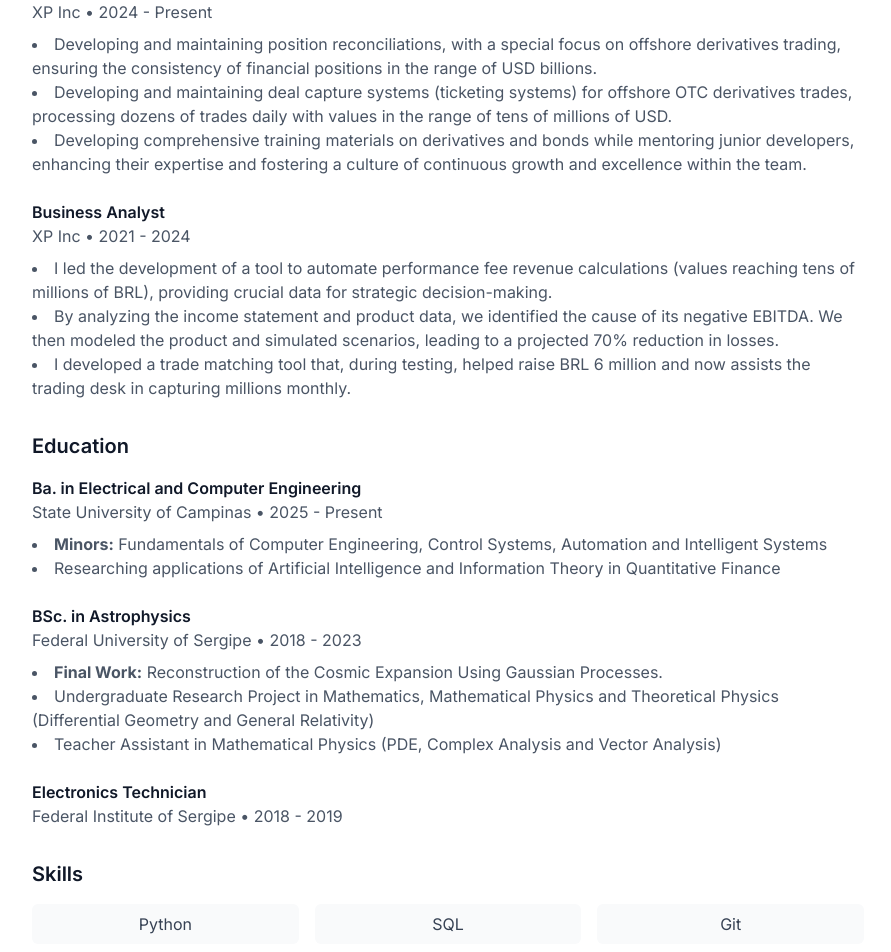
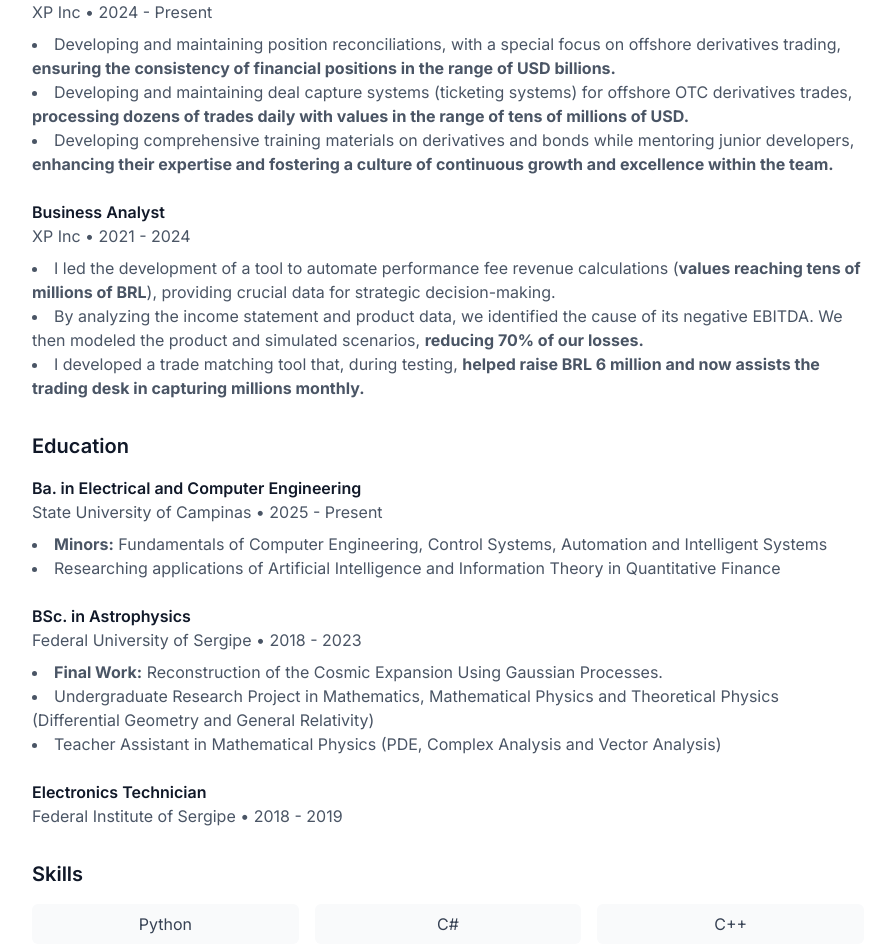
Before and after one commit to VicSanNun/vicsannun.github.io, a Next.js app: page /resume in a window 1280 px wide. Shown: the part 600-1552 px from the top of the page, without its empty margins (192-1083 px from the left). Built offline with nearby package versions, Linux system fonts and the light colour scheme.

Commit message:
continuando ajustes no resume

```diff
--- a/src/app/resume/page.tsx
+++ b/src/app/resume/page.tsx
@@ -32,20 +32,20 @@ export default function Resume() {
               <h4 className="font-semibold text-gray-900">Quantitative Developer</h4>
               <p className="text-gray-600">XP Inc • 2024 - Present</p>
               <ul className="list-disc list-inside text-gray-600 mt-2">
-                <li>Developing and maintaining position reconciliations, with a special focus on offshore derivatives trading, ensuring the consistency of financial positions in the range of USD billions.</li>
-                <li>Developing and maintaining deal capture systems (ticketing systems) for offshore OTC derivatives trades, processing dozens of trades daily with values in the range of tens of millions of USD.</li>
-                <li>Developing comprehensive training materials on derivatives and bonds while mentoring junior developers, enhancing their expertise and fostering a culture of continuous growth and excellence within the team.</li>
+                <li>Developing and maintaining position reconciliations, with a special focus on offshore derivatives trading, <strong>ensuring the consistency of financial positions in the range of USD billions.</strong></li>
+                <li>Developing and maintaining deal capture systems (ticketing systems) for offshore OTC derivatives trades, <strong>processing dozens of trades daily with values in the range of tens of millions of USD.</strong></li>
+                <li>Developing comprehensive training materials on derivatives and bonds while mentoring junior developers, <strong>enhancing their expertise and fostering a culture of continuous growth and excellence within the team.</strong></li>
               </ul>
             </div>
             <div>
               <h4 className="font-semibold text-gray-900">Business Analyst</h4>
               <p className="text-gray-600">XP Inc • 2021 - 2024</p>
               <ul className="list-disc list-inside text-gray-600 mt-2">
-                <li>I led the development of a tool to automate performance fee revenue calculations (values reaching tens of millions of BRL), providing crucial data for strategic decision-making.</li>
-                <li>By analyzing the income statement and product data, we identified the cause of its negative EBITDA. We then modeled the product and simulated scenarios, leading to a projected 70% reduction in losses.
+                <li>I led the development of a tool to automate performance fee revenue calculations (<strong>values reaching tens of millions of BRL</strong>), providing crucial data for strategic decision-making.</li>
+                <li>By analyzing the income statement and product data, we identified the cause of its negative EBITDA. We then modeled the product and simulated scenarios, <strong>reducing 70% of our losses.</strong>
                 </li>
-                <li>I developed a trade matching tool that, during testing, helped raise BRL 6 million and now
-                assists the trading desk in capturing millions monthly.</li>
+                <li>I developed a trade matching tool that, during testing, <strong>helped raise BRL 6 million and now
+                assists the trading desk in capturing millions monthly.</strong></li>
               </ul>
             </div>
           </div>
@@ -86,9 +86,14 @@ export default function Resume() {
           <div className="grid grid-cols-2 md:grid-cols-3 gap-4">
             {[
               'Python',
+              'C#',
+              'C++',
+              'GoLang',
               'SQL',
               'Git',
               'Docker',
+              'RabbitMQ',
+              'LangGraph',
               'CI/CD',
               'REST APIs',
               'gRPC',
```
